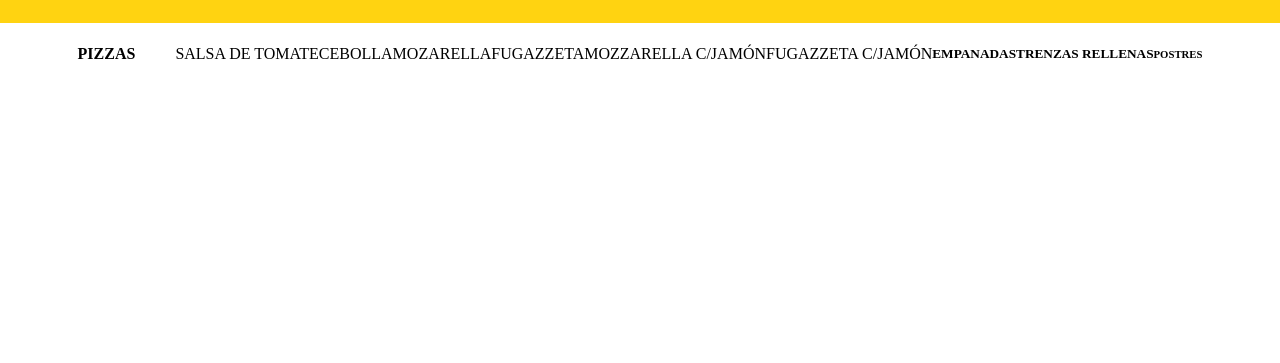
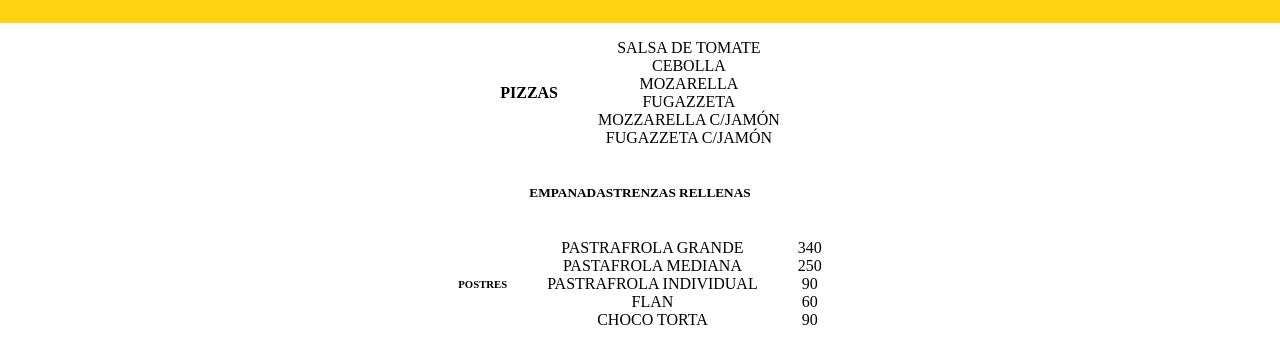
Before and after one commit to mjm-RockIT/Proyecto-Final-Front-End, a plain HTML site: page index.html in a window 1280 px wide. Shown: the part 137-500 px from the top of the page. Drawn offline with Linux system fonts and the light colour scheme.

Commit message:
para mi las listas hay que ordenarlas así, mañana sigo es todo por hoy

```diff
--- a/css/index.css
+++ b/css/index.css
@@ -35,3 +35,18 @@
       .logo_letras {
 
       }
+
+  main {
+    flex-direction: column;
+
+  }
+    #pizzas {
+      flex-direction: column;
+
+    }
+
+
+
+    .lista {
+      flex-direction: column;
+    }
--- a/index.html
+++ b/index.html
@@ -21,8 +21,9 @@
 
 
         <main>
+          <section>
           <h4>PIZZAS</h4>
-            <ul>
+            <ul id="pizzas">
               <li>SALSA DE TOMATE</li>
               <li>CEBOLLA</li>
               <li>MOZARELLA</li>
@@ -44,7 +45,21 @@
 
           <section>
             <h6>POSTRES</h6>
+            <ul class="lista">
+              <li>PASTRAFROLA GRANDE</li>
+              <li>PASTAFROLA MEDIANA</li>
+              <li>PASTRAFROLA INDIVIDUAL</li>
+              <li>FLAN</li>
+              <li>CHOCO TORTA</li>
+            </ul>
 
+            <ul class="lista">
+              <li>340</li>
+              <li>250</li>
+              <li>90</li>
+              <li>60</li>
+              <li>90</li>
+            </ul>
           </section>
 
         </main>
```
